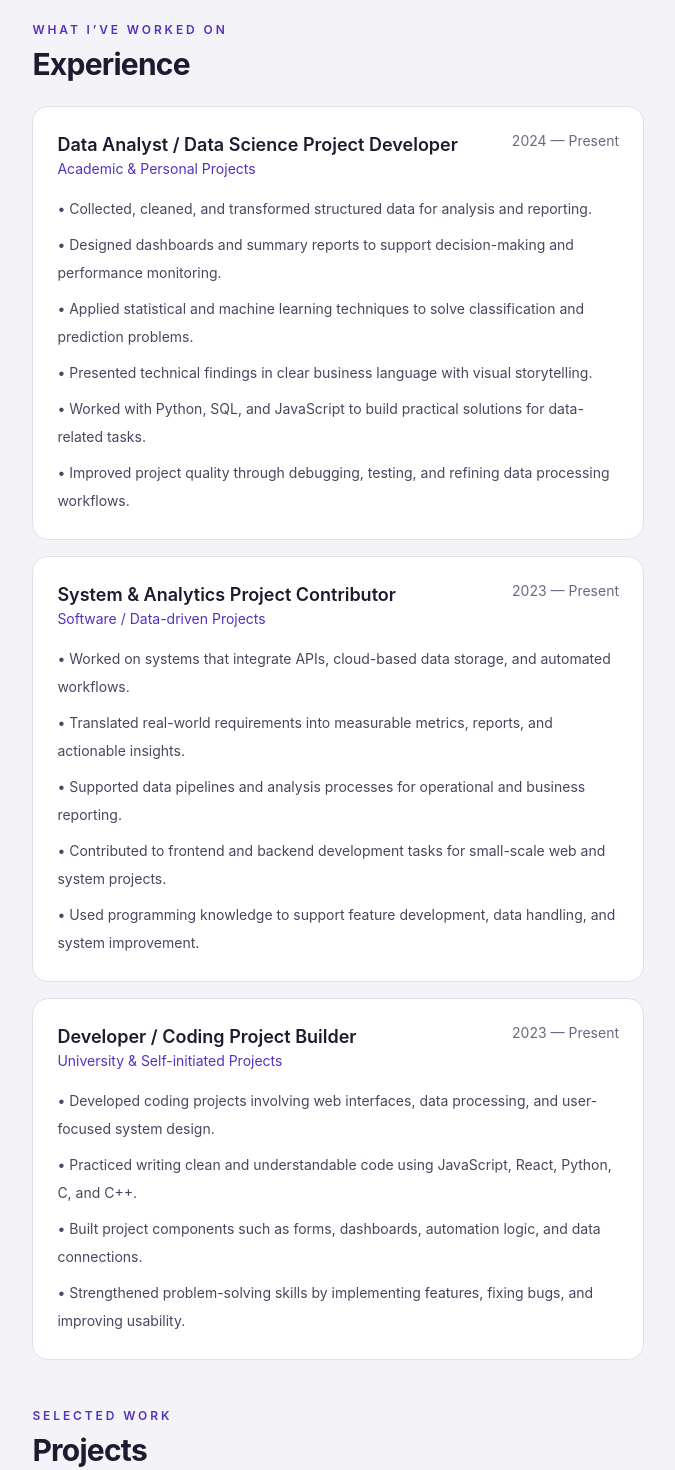
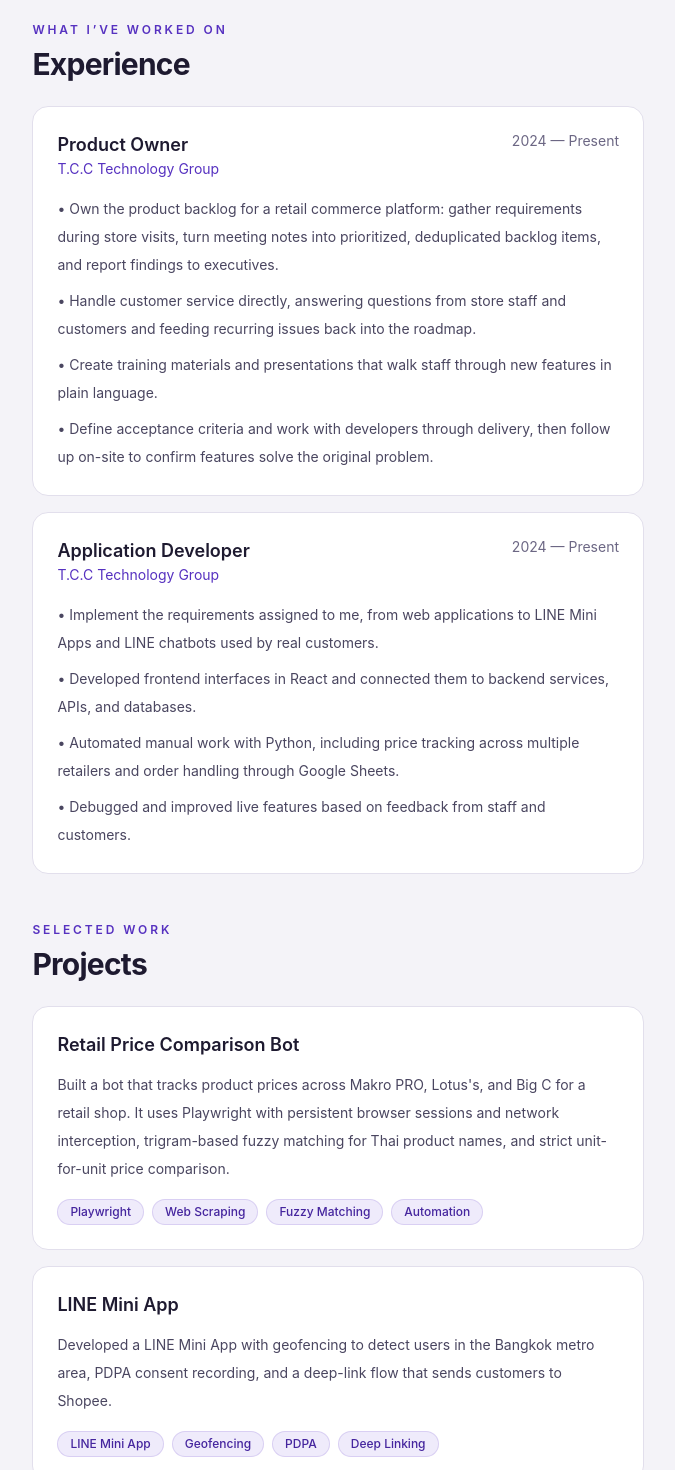
Before and after one commit to ihatepython1/ihatepython1.github.io, a React (Vite) app: page / in a window 1280 px wide. Shown: the part 1640-3110 px from the top of the page, without its empty margins (572-1247 px from the left). Built offline with nearby package versions, Linux system fonts and the light colour scheme.

Commit message:
Add work experience, update name

```diff
--- a/index.html
+++ b/index.html
@@ -5,7 +5,7 @@
     <meta charset="UTF-8" />
     <link rel="icon" type="image/svg+xml" href="/favicon.svg" />
     <meta name="viewport" content="width=device-width, initial-scale=1.0" />
-    <title>Noppawit Putthanbut | Developer / Data Analyst</title>
+    <title>Noppavit Putthanbutr | Developer / Data Analyst</title>
   </head>
   <body>
     <div id="root"></div>
--- a/src/Resume.jsx
+++ b/src/Resume.jsx
@@ -82,39 +82,25 @@ const projects = [
 
 const experience = [
   {
-    role: "Data Analyst / Data Science Project Developer",
-    company: "Academic & Personal Projects",
+    role: "Product Owner",
+    company: "T.C.C Technology Group",
     period: "2024 — Present",
     points: [
-      "Collected, cleaned, and transformed structured data for analysis and reporting.",
-      "Designed dashboards and summary reports to support decision-making and performance monitoring.",
-      "Applied statistical and machine learning techniques to solve classification and prediction problems.",
-      "Presented technical findings in clear business language with visual storytelling.",
-      "Worked with Python, SQL, and JavaScript to build practical solutions for data-related tasks.",
-      "Improved project quality through debugging, testing, and refining data processing workflows.",
+      "Own the product backlog for a retail commerce platform: gather requirements during store visits, turn meeting notes into prioritized, deduplicated backlog items, and report findings to executives.",
+      "Handle customer service directly, answering questions from store staff and customers and feeding recurring issues back into the roadmap.",
+      "Create training materials and presentations that walk staff through new features in plain language.",
+      "Define acceptance criteria and work with developers through delivery, then follow up on-site to confirm features solve the original problem.",
     ],
   },
   {
-    role: "System & Analytics Project Contributor",
-    company: "Software / Data-driven Projects",
-    period: "2023 — Present",
+    role: "Application Developer",
+    company: "T.C.C Technology Group",
+    period: "2024 — Present",
     points: [
-      "Worked on systems that integrate APIs, cloud-based data storage, and automated workflows.",
-      "Translated real-world requirements into measurable metrics, reports, and actionable insights.",
-      "Supported data pipelines and analysis processes for operational and business reporting.",
-      "Contributed to frontend and backend development tasks for small-scale web and system projects.",
-      "Used programming knowledge to support feature development, data handling, and system improvement.",
-    ],
-  },
-  {
-    role: "Developer / Coding Project Builder",
-    company: "University & Self-initiated Projects",
-    period: "2023 — Present",
-    points: [
-      "Developed coding projects involving web interfaces, data processing, and user-focused system design.",
-      "Practiced writing clean and understandable code using JavaScript, React, Python, C, and C++.",
-      "Built project components such as forms, dashboards, automation logic, and data connections.",
-      "Strengthened problem-solving skills by implementing features, fixing bugs, and improving usability.",
+      "Implement the requirements assigned to me, from web applications to LINE Mini Apps and LINE chatbots used by real customers.",
+      "Developed frontend interfaces in React and connected them to backend services, APIs, and databases.",
+      "Automated manual work with Python, including price tracking across multiple retailers and order handling through Google Sheets.",
+      "Debugged and improved live features based on feedback from staff and customers.",
     ],
   },
 ];
@@ -341,7 +327,7 @@ export default function Resume() {
                   Resume / Portfolio
                 </p>
                 <h2 className="text-4xl font-bold tracking-tight text-ink sm:text-5xl">
-                  Noppawit Putthanbut
+                  Noppavit Putthanbutr
                 </h2>
                 <p className="mt-4 text-lg font-medium text-ink">
                   Developer / Data Analyst
```
Also changed, not shown: 1 other file (tests, documents, lock files or other folders).
